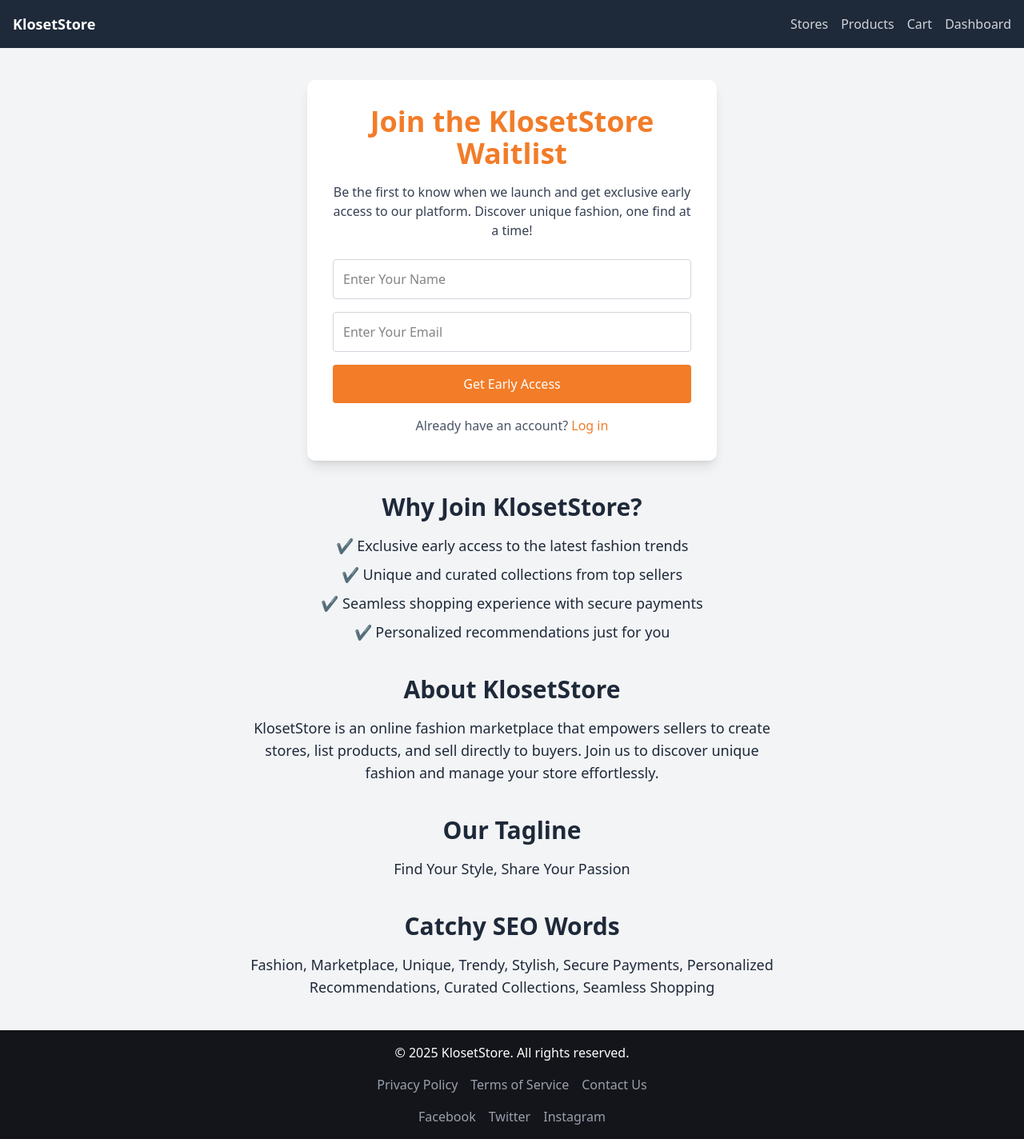
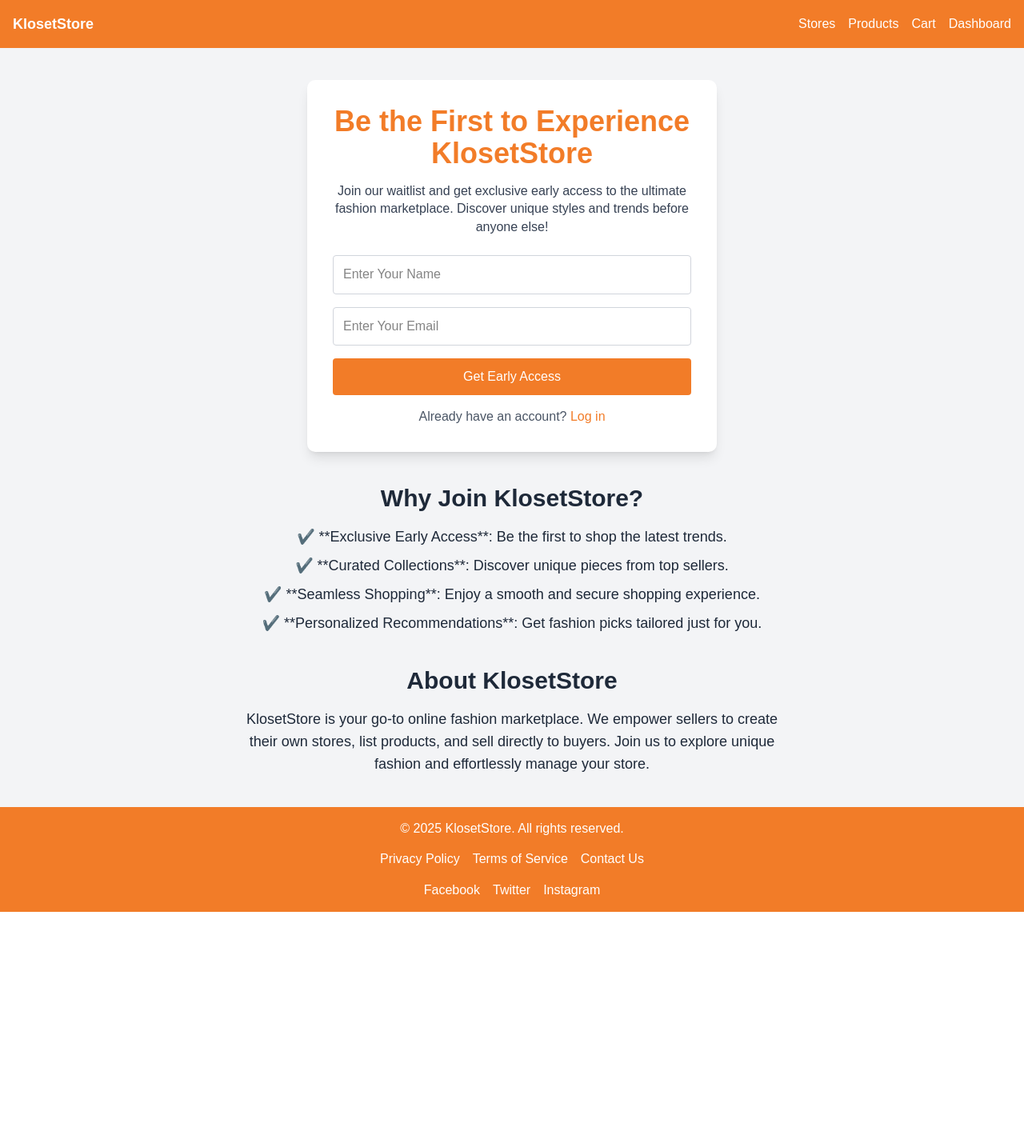
Before and after one commit to DevTaiwo18/klosetstore-frontend, a React (Vite) app: page / in a window 1280 px wide. Shown: the whole page at 80% size. After the commit the page ends 1140 px from the top, so only its background shows below. Built offline with nearby package versions, Linux system fonts and the light colour scheme.

Commit message:
Created a design.css file for our saved design variables

```diff
--- a/src/components/Footer.jsx
+++ b/src/components/Footer.jsx
@@ -1,18 +1,18 @@
 
 const Footer = () => {
   return (
-    <footer className="bg-[#14151A] text-white p-4 text-center">
+    <footer className="p-4 text-center" style={{ backgroundColor: '#F27C28', fontFamily: 'Poppins, sans-serif', color: '#FFFFFF' }}>
       <div className="container mx-auto">
         <p>&copy; 2025 KlosetStore. All rights reserved.</p>
         <div className="mt-4">
-          <a href="/privacy-policy" className="text-gray-400 hover:text-white mx-2">Privacy Policy</a>
-          <a href="/terms-of-service" className="text-gray-400 hover:text-white mx-2">Terms of Service</a>
-          <a href="/contact" className="text-gray-400 hover:text-white mx-2">Contact Us</a>
+          <a href="/privacy-policy" className="text-white hover:text-[#FCDEC9] mx-2">Privacy Policy</a>
+          <a href="/terms-of-service" className="text-white hover:text-[#FCDEC9] mx-2">Terms of Service</a>
+          <a href="/contact" className="text-white hover:text-[#FCDEC9] mx-2">Contact Us</a>
         </div>
         <div className="mt-4">
-          <a href="https://www.facebook.com" target="_blank" rel="noopener noreferrer" className="text-gray-400 hover:text-white mx-2">Facebook</a>
-          <a href="https://www.twitter.com" target="_blank" rel="noopener noreferrer" className="text-gray-400 hover:text-white mx-2">Twitter</a>
-          <a href="https://www.instagram.com" target="_blank" rel="noopener noreferrer" className="text-gray-400 hover:text-white mx-2">Instagram</a>
+          <a href="https://www.facebook.com" target="_blank" rel="noopener noreferrer" className="text-white hover:text-[#FCDEC9] mx-2">Facebook</a>
+          <a href="https://www.twitter.com" target="_blank" rel="noopener noreferrer" className="text-white hover:text-[#FCDEC9] mx-2">Twitter</a>
+          <a href="https://www.instagram.com" target="_blank" rel="noopener noreferrer" className="text-white hover:text-[#FCDEC9] mx-2">Instagram</a>
         </div>
       </div>
     </footer>
--- a/src/components/Navbar.jsx
+++ b/src/components/Navbar.jsx
@@ -1,17 +1,17 @@
-import { Link } from 'react-router-dom';
+ import { Link } from 'react-router-dom';
 
 const Navbar = () => {
   return (
-    <nav className="bg-gray-800 p-4">
+    <nav className="p-4" style={{ backgroundColor: '#F27C28', fontFamily: 'Poppins, sans-serif' }}>
       <div className="container mx-auto flex justify-between items-center">
         <div className="text-white text-lg font-bold">
-          <Link to="/">KlosetStore</Link>
+          <Link to="/" className="hover:text-[#F59D5E]">KlosetStore</Link>
         </div>
         <div className="space-x-4">
-          <Link to="/stores" className="text-gray-300 hover:text-white">Stores</Link>
-          <Link to="/products" className="text-gray-300 hover:text-white">Products</Link>
-          <Link to="/cart" className="text-gray-300 hover:text-white">Cart</Link>
-          <Link to="/dashboard" className="text-gray-300 hover:text-white">Dashboard</Link>
+          <Link to="/stores" className="text-white hover:text-[#FCDEC9]">Stores</Link>
+          <Link to="/products" className="text-white hover:text-[#FCDEC9]">Products</Link>
+          <Link to="/cart" className="text-white hover:text-[#FCDEC9]">Cart</Link>
+          <Link to="/dashboard" className="text-white hover:text-[#FCDEC9]">Dashboard</Link>
         </div>
       </div>
     </nav>
--- /dev/null
+++ b/src/design.css
@@ -0,0 +1,31 @@
+/* Brand Colors */
+:root {
+    --main-color: #F27C28;
+    --shade1-color: #F59D5E;
+    --shade2-color: #FCDEC9;
+
+    /* State Colors */
+    --info-color: #2F80ED;
+    --success-color: #27AE60;
+    --warning-color: #E2B93B;
+    --error-color: #EB5757;
+
+    /* Black/White Colors */
+    --black1-color: #000000;
+    --black2-color: #14151A;
+    --black3-color: #262627;
+    --white1-color: #FFFFFF;
+    --white2-color: #F6F6F6;
+
+    /* Grey Colors */
+    --gray1-color: #333333;
+    --gray2-color: #4F4F4F;
+    --gray3-color: #828282;
+    --gray4-color: #BDBDBD;
+    --gray5-color: #E0E0E0;
+
+    /* Typography */
+    --font-family: 'Poppins', sans-serif;
+    --heading-line-height: 1.1;
+    --body-line-height: 1.4;
+  }
--- a/src/index.css
+++ b/src/index.css
@@ -1,5 +1,5 @@
 @import "tailwindcss";
-
+@import './design.css';
 @plugin "tailwindcss-animate";
 
 @custom-variant dark (&:is(.dark *));
@@ -120,5 +120,14 @@
   }
   body {
     @apply bg-background text-foreground;
+    font-family: var(--font-family);
+    line-height: var(--body-line-height);
+  }
+  h1, h2, h3, h4, h5, h6 {
+    line-height: var(--heading-line-height);
   }
 }
+
+/* Tailwind CSS imports */
+
+@tailwind utilities;
--- a/src/pages/WaitlistPage.jsx
+++ b/src/pages/WaitlistPage.jsx
@@ -3,53 +3,50 @@ import Footer from '../components/Footer';
 
 const WaitlistPage = () => {
   return (
-    <div className="min-h-screen bg-gray-100 flex flex-col">
+    <div className="min-h-screen bg-gray-100 flex flex-col" style={{ fontFamily: 'Poppins, sans-serif' }}>
       <Navbar />
       <div className="flex-grow flex flex-col justify-center items-center bg-gray-100 py-10">
         <div className="bg-white p-8 rounded-lg shadow-lg max-w-lg w-full">
-          <h1 className="text-4xl font-bold mb-4 text-center text-[#F27C28]">Join the KlosetStore Waitlist</h1>
-          <p className="mb-6 text-center text-gray-700">Be the first to know when we launch and get exclusive early access to our platform. Discover unique fashion, one find at a time!</p>
+          <h1 className="text-4xl font-bold mb-4 text-center" style={{ color: '#F27C28' }}>Be the First to Experience KlosetStore</h1>
+          <p className="mb-6 text-center text-gray-700">Join our waitlist and get exclusive early access to the ultimate fashion marketplace. Discover unique styles and trends before anyone else!</p>
           <form className="space-y-4">
             <input
               type="text"
               placeholder="Enter Your Name"
-              className="w-full p-3 border border-gray-300 rounded focus:outline-none focus:ring-2 focus:ring-[#F27C28]"
+              className="w-full p-3 border border-gray-300 rounded focus:outline-none focus:ring-2"
+              style={{ '--tw-ring-color': '#F27C28' }}
             />
             <input
               type="email"
               placeholder="Enter Your Email"
-              className="w-full p-3 border border-gray-300 rounded focus:outline-none focus:ring-2 focus:ring-[#F27C28]"
+              className="w-full p-3 border border-gray-300 rounded focus:outline-none focus:ring-2"
+              style={{ '--tw-ring-color': '#F27C28' }}
             />
             <button
               type="submit"
-              className="w-full bg-[#F27C28] text-white p-3 rounded hover:bg-[#F59D5E] transition duration-300"
+              className="w-full text-white p-3 rounded hover:transition duration-300"
+              style={{ backgroundColor: '#F27C28', hover: { backgroundColor: '#F59D5E' } }}
             >
               Get Early Access
             </button>
           </form>
-          <p className="mt-4 text-gray-600 text-center">Already have an account? <a href="/login" className="text-[#F27C28] hover:underline">Log in</a></p>
+          <p className="mt-4 text-gray-600 text-center">Already have an account? <a href="/login" className="hover:underline" style={{ color: '#F27C28' }}>Log in</a></p>
         </div>
         <div className="text-center text-gray-800 mt-10 max-w-2xl">
           <h2 className="text-3xl font-bold">Why Join KlosetStore?</h2>
           <ul className="mt-4 space-y-2 text-lg">
-            <li>✔️ Exclusive early access to the latest fashion trends</li>
-            <li>✔️ Unique and curated collections from top sellers</li>
-            <li>✔️ Seamless shopping experience with secure payments</li>
-            <li>✔️ Personalized recommendations just for you</li>
+            <li>✔️ **Exclusive Early Access**: Be the first to shop the latest trends.</li>
+            <li>✔️ **Curated Collections**: Discover unique pieces from top sellers.</li>
+            <li>✔️ **Seamless Shopping**: Enjoy a smooth and secure shopping experience.</li>
+            <li>✔️ **Personalized Recommendations**: Get fashion picks tailored just for you.</li>
           </ul>
         </div>
         <div className="text-center text-gray-800 mt-10 max-w-2xl">
           <h2 className="text-3xl font-bold">About KlosetStore</h2>
-          <p className="mt-4 text-lg">KlosetStore is an online fashion marketplace that empowers sellers to create stores, list products, and sell directly to buyers. Join us to discover unique fashion and manage your store effortlessly.</p>
+          <p className="mt-4 text-lg">KlosetStore is your go-to online fashion marketplace. We empower sellers to create their own stores, list products, and sell directly to buyers. Join us to explore unique fashion and effortlessly manage your store.</p>
         </div>
-        <div className="text-center text-gray-800 mt-10 max-w-2xl">
-          <h2 className="text-3xl font-bold">Our Tagline</h2>
-          <p className="mt-4 text-lg">Find Your Style, Share Your Passion</p>
-        </div>
-        <div className="text-center text-gray-800 mt-10 max-w-2xl">
-          <h2 className="text-3xl font-bold">Catchy SEO Words</h2>
-          <p className="mt-4 text-lg">Fashion, Marketplace, Unique, Trendy, Stylish, Secure Payments, Personalized Recommendations, Curated Collections, Seamless Shopping</p>
-        </div>
+
+
       </div>
       <Footer />
     </div>
```
Also changed, not shown: document.txt.
